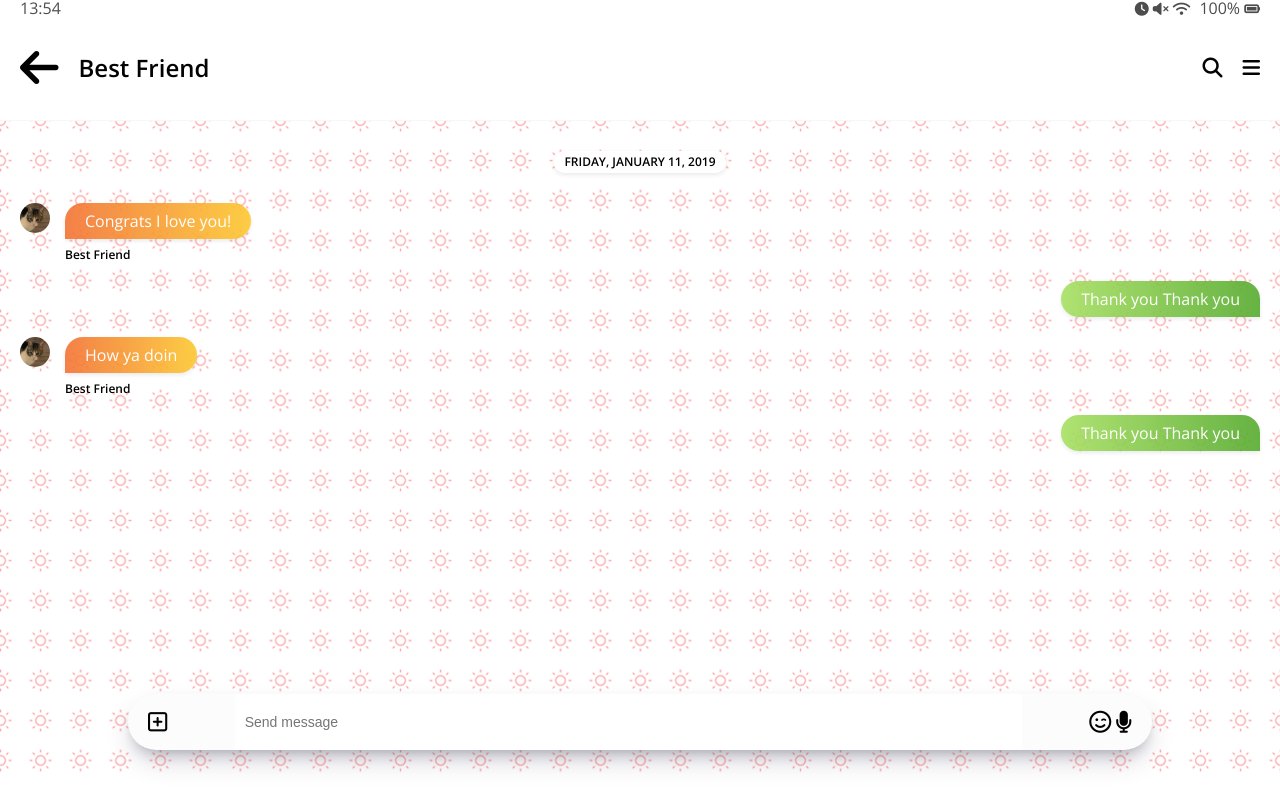
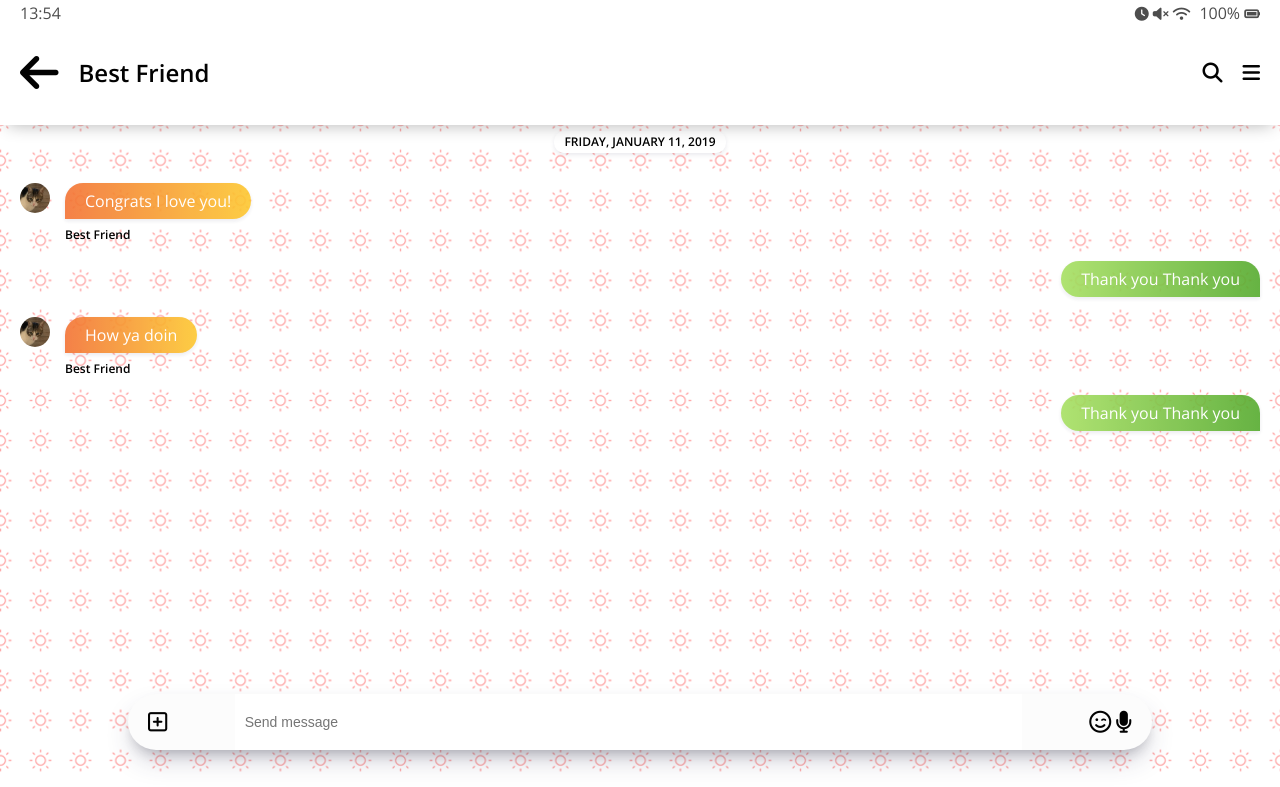
Before and after one commit to soyoungtherethere/kakao-clone-2.0, a plain HTML site: page chat.html in a window 1280 px wide. Shown: the top 787 px of the page. Drawn offline with nearby package versions, Linux system fonts and the light colour scheme.

Commit message:
Fixed header

```diff
--- a/chat.html
+++ b/chat.html
@@ -8,10 +8,10 @@
       crossorigin="anonymous"
     ></script>
     <link rel="stylesheet" href="css/styles.css" />
-
     <title>Chat | Kakao Clone</title>
   </head>
   <body class="chats-body">
+    <div class="header-wrapper">
       <div class="status-bar">
         <div class="status-bar__column">
           <span class="status-bar__clock">13:54 </span>
@@ -40,6 +40,7 @@
           </span>
         </div>
       </header>
+    </div>
     <main class="chat-screen">
       <ul class="chat__messages">
         <span class="chat__timestamp">Friday, January 11, 2019</span>
--- a/css/chat.css
+++ b/css/chat.css
@@ -1,5 +1,17 @@
+.header-wrapper {
+  position: fixed;
+  top: 0px;
+  width: 100%;
+  padding: 5px 0px 0px 0px;
+  background-color: white;
+  box-shadow: 0 8px 16px -8px rgba(0, 0, 0, 0.3),
+    0 -6px 16px -6px rgba(0, 0, 0, 0.025);
+  z-index: 1;
+}
+
 .chats-body {
-  padding: 0;
+  padding: 10px 0px;
+  padding-top: 100px;
 }
 
 .chats-body .header,
@@ -7,9 +19,9 @@
   padding: 0px 20px;
 }
 
-.chat-screen {
+.chats-body {
   background-image: url("../images/let-there-be-sun.png");
-  min-height: 100vh;
+  min-height: 1000vh;
 }
 
 .chat__write {
@@ -95,6 +107,7 @@
   border-radius: 40px;
   color: white;
   opacity: 90%;
+  z-index: 0;
 }
 
 .incoming-message .message__author {
```
Lines whose indentation alone changed are shown as unchanged.
